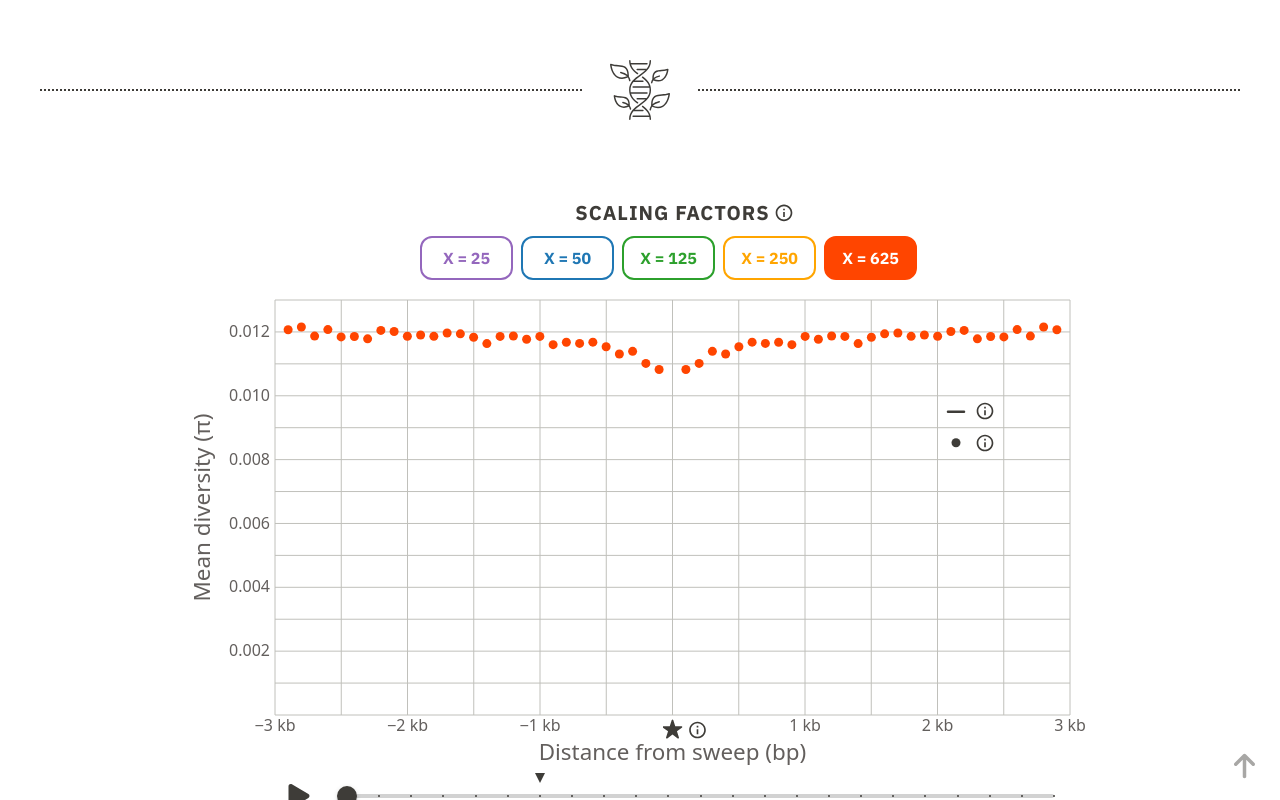
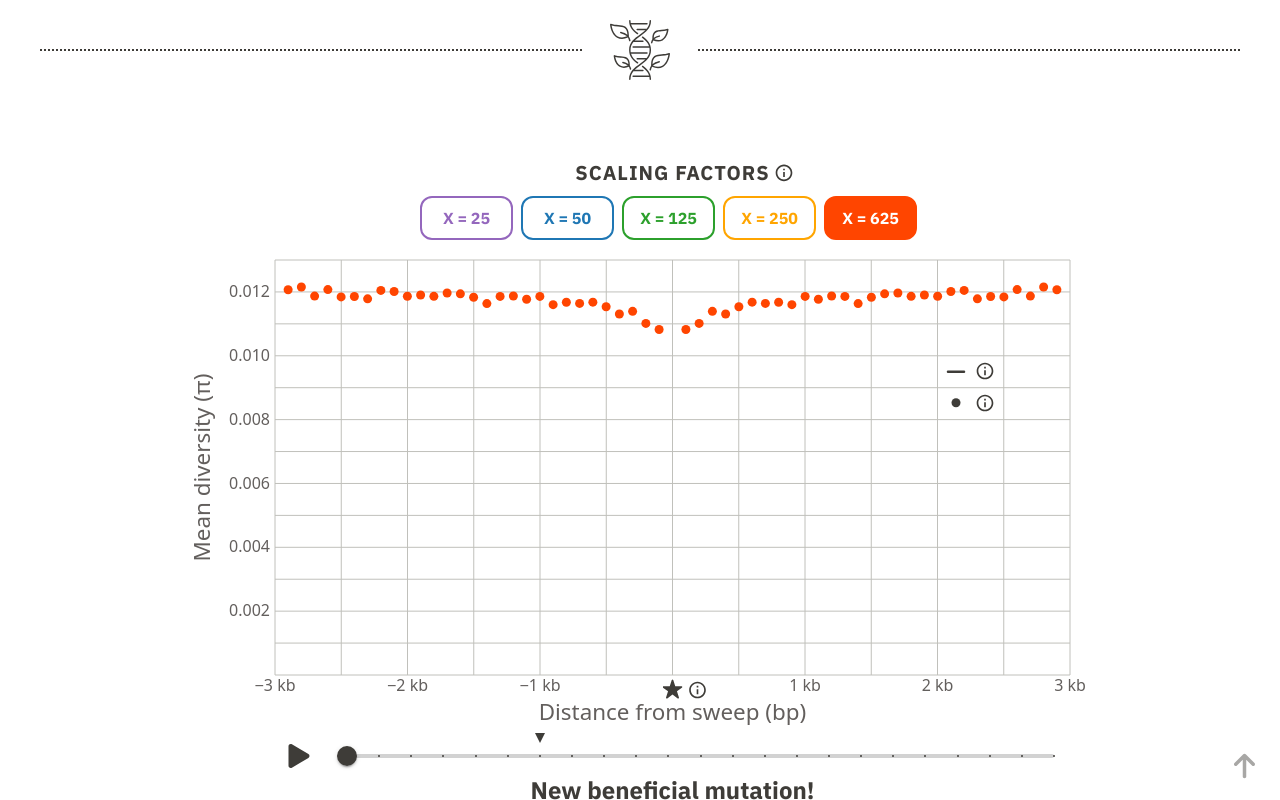
Before and after one commit to jacobimarsh/Showcase, a React (Vite) app: page / in a window 1280 px wide. Built offline with nearby package versions, Linux system fonts and the light colour scheme.

Commit message:
Mid-adding icons to right bar

```diff
--- a/src/App.jsx
+++ b/src/App.jsx
@@ -14,7 +14,7 @@ const App = () => {
   };
 
   return (
-    <div ref={containerRef} className="h-screen overflow-auto p-10">
+    <div ref={containerRef} className="h-screen overflow-auto px-10">
        <div className="relative flex items-center w-full">
           <div className="flex-1 border-t-2 border-[#3e3c38] border-dotted"></div>
           <img
@@ -86,6 +86,13 @@ const App = () => {
         <img src="/local_images/arrow-up-solid.svg" alt="Back to top" className="w-7 h-7" />
       </button>
 
+<img src="/local_images/github_icon.svg" className="w-7 h-7"></img>
+
+      <p className="flex flex-col items-center justify-center text-center whitespace-pre-line pb-5">
+  Made by me!
+  {"\n"}Jacob I. Marsh
+  {"\n"}Bioinformatics | Software Developer
+</p>
     </div>
   );
 };
```
Also changed, not shown: local_images/cvIcon.png (added), local_images/github_icon.svg (added).
